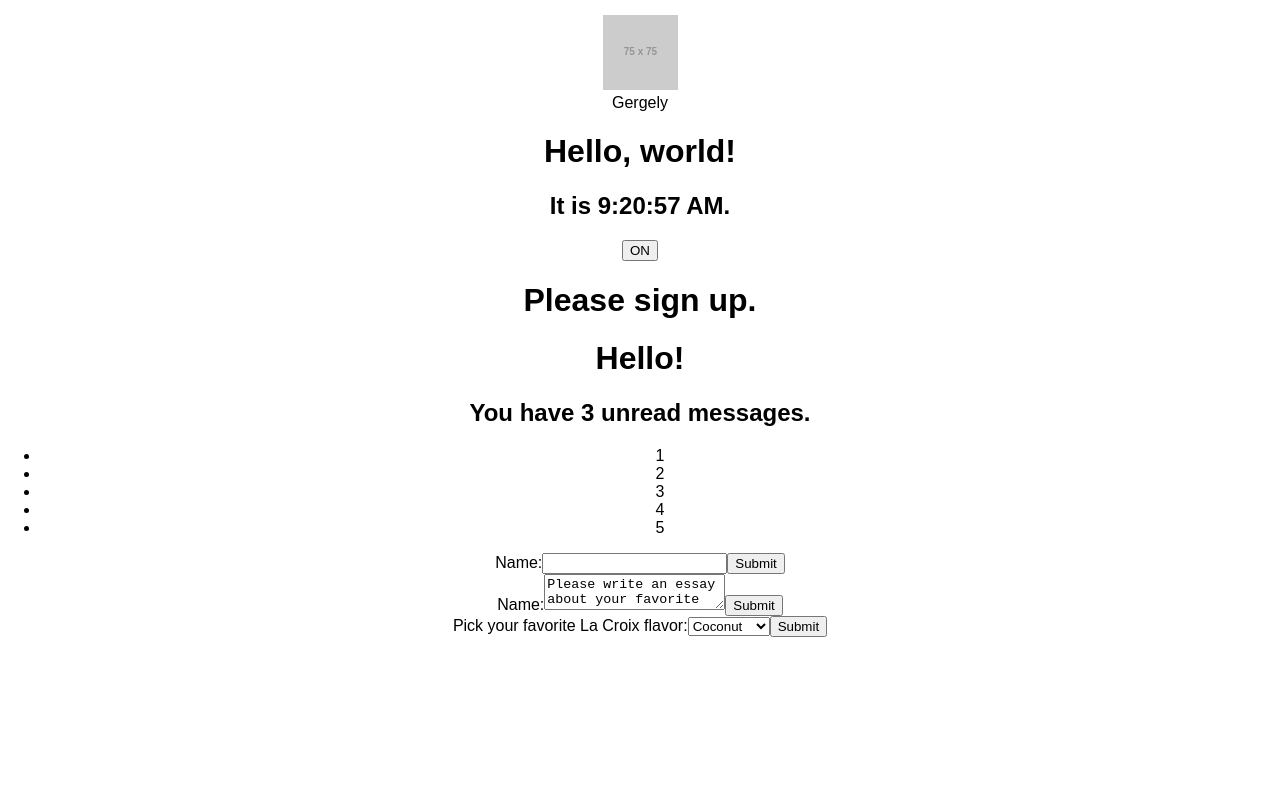
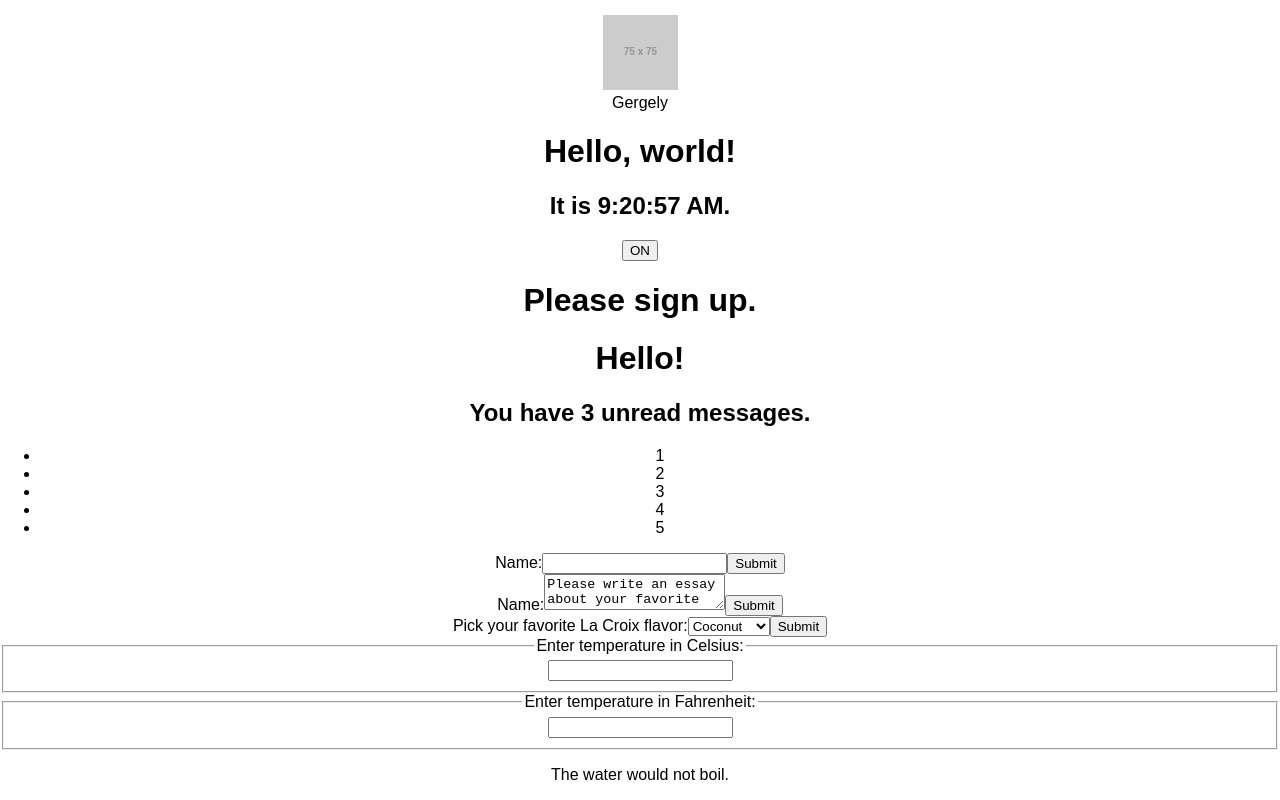
Before and after one commit to esziger/React_tutorial, a React (Create React App) app: page / in a window 1280 px wide. Shown: the part 411-1211 px from the top of the page. Before the commit the page ends 1048 px from the top, so only its background shows below. Built offline with nearby package versions, Linux system fonts and the light colour scheme.

Commit message:
Finished chapter: Lifting state up
https://facebook.github.io/react/docs/lifting-state-up.html

```diff
--- a/src/App.js
+++ b/src/App.js
@@ -177,6 +177,99 @@
   }
 }
 
+const scaleNames = {
+  c: 'Celsius',
+  f: 'Fahrenheit'
+};
+
+function BoilingVerdict(props) {
+  if (props.celsius >= 100) {
+    return <p>The water would boil.</p>;
+  }
+  return <p>The water would not boil.</p>;
+}
+
+function toCelsius(fahrenheit) {
+  return (fahrenheit - 32) * 5 / 9;
+}
+
+function toFahrenheit(celsius) {
+  return (celsius * 9 / 5) + 32;
+}
+
+function tryConvert(temperature, convert) {
+  const input = parseFloat(temperature);
+  if (Number.isNaN(input)) {
+    return '';
+  }
+  const output = convert(input);
+  const rounded = Math.round(output * 1000) / 1000;
+  return rounded.toString();
+}
+
+class TemperatureInput extends React.Component {
+  constructor(props) {
+    super(props);
+    this.handleChange = this.handleChange.bind(this);
+  }
+
+  handleChange(e) {
+    this.props.onTemperatureChange(e.target.value);
+  }
+
+  render() {
+    const temperature = this.props.temperature;
+    const scale = this.props.scale;
+    return (
+      <fieldset>
+        <legend>Enter temperature in {scaleNames[scale]}:</legend>
+        <input value={temperature}
+               onChange={this.handleChange} />
+      </fieldset>
+    );
+  }
+}
+
+class Calculator extends React.Component {
+  constructor(props) {
+    super(props);
+    this.handleCelsiusChange = this.handleCelsiusChange.bind(this);
+    this.handleFahrenheitChange = this.handleFahrenheitChange.bind(this);
+    this.state = {temperature: '', scale: 'c'};
+  }
+
+  handleCelsiusChange(temperature) {
+    this.setState({scale: 'c', temperature});
+  }
+
+  handleFahrenheitChange(temperature) {
+    this.setState({scale: 'f', temperature});
+  }
+
+  render() {
+    const scale = this.state.scale;
+    const temperature = this.state.temperature;
+    const celsius = scale === 'f' ? tryConvert(temperature, toCelsius) : temperature;
+    const fahrenheit = scale === 'c' ? tryConvert(temperature, toFahrenheit) : temperature;
+
+    return (
+      <div>
+        <TemperatureInput
+          scale="c"
+          temperature={celsius}
+          onTemperatureChange={this.handleCelsiusChange} />
+        <TemperatureInput
+          scale="f"
+          temperature={fahrenheit}
+          onTemperatureChange={this.handleFahrenheitChange} />
+        <BoilingVerdict
+          celsius={parseFloat(celsius)} />
+      </div>
+    );
+  }
+}
+
+
 class App extends Component {
   render() {
 
@@ -294,6 +387,7 @@
         <NameForm/>
         <EssayForm/>
         <FlavorForm/>
+        <Calculator/>
       </div>
     );
   }
```
